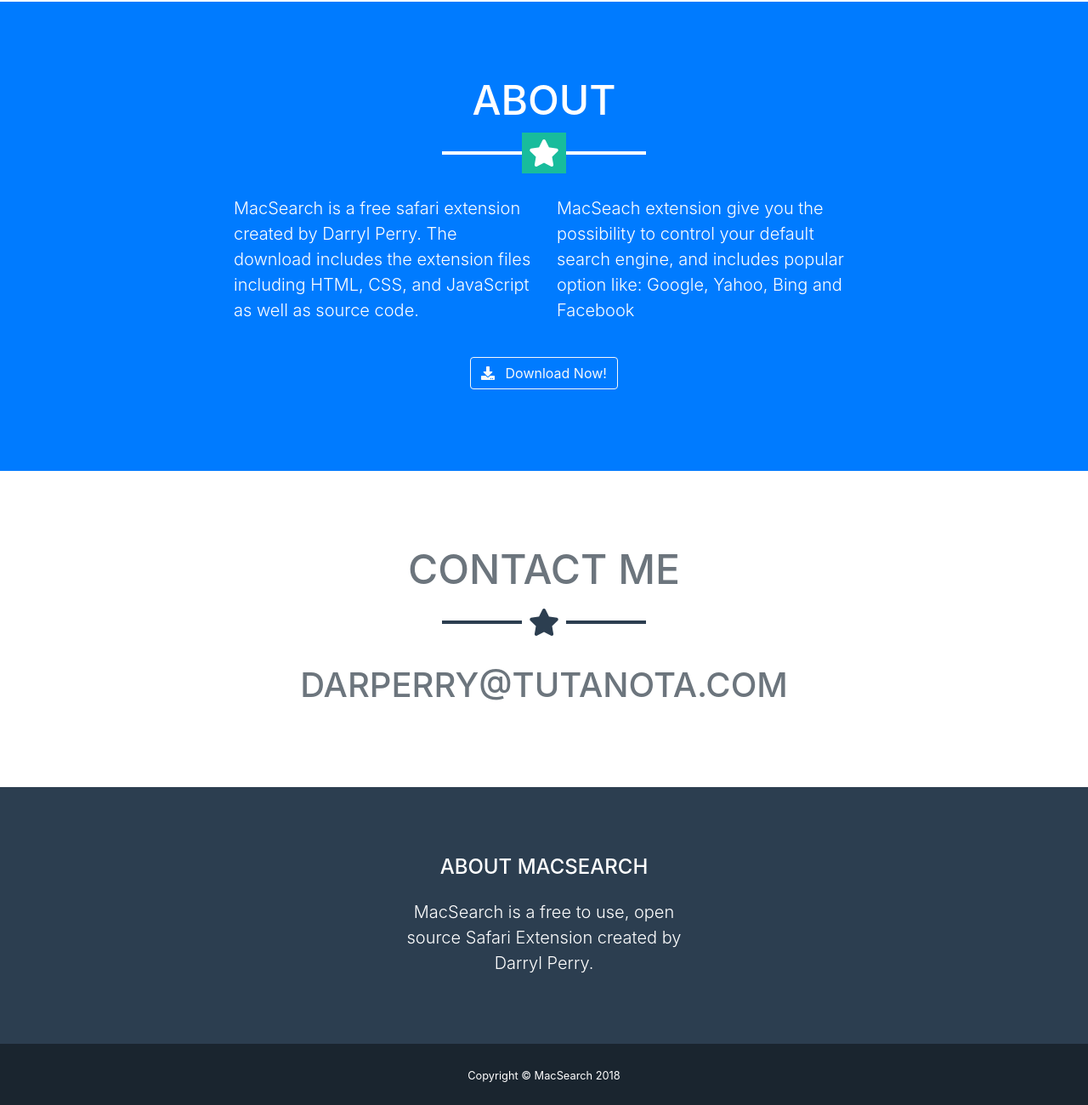
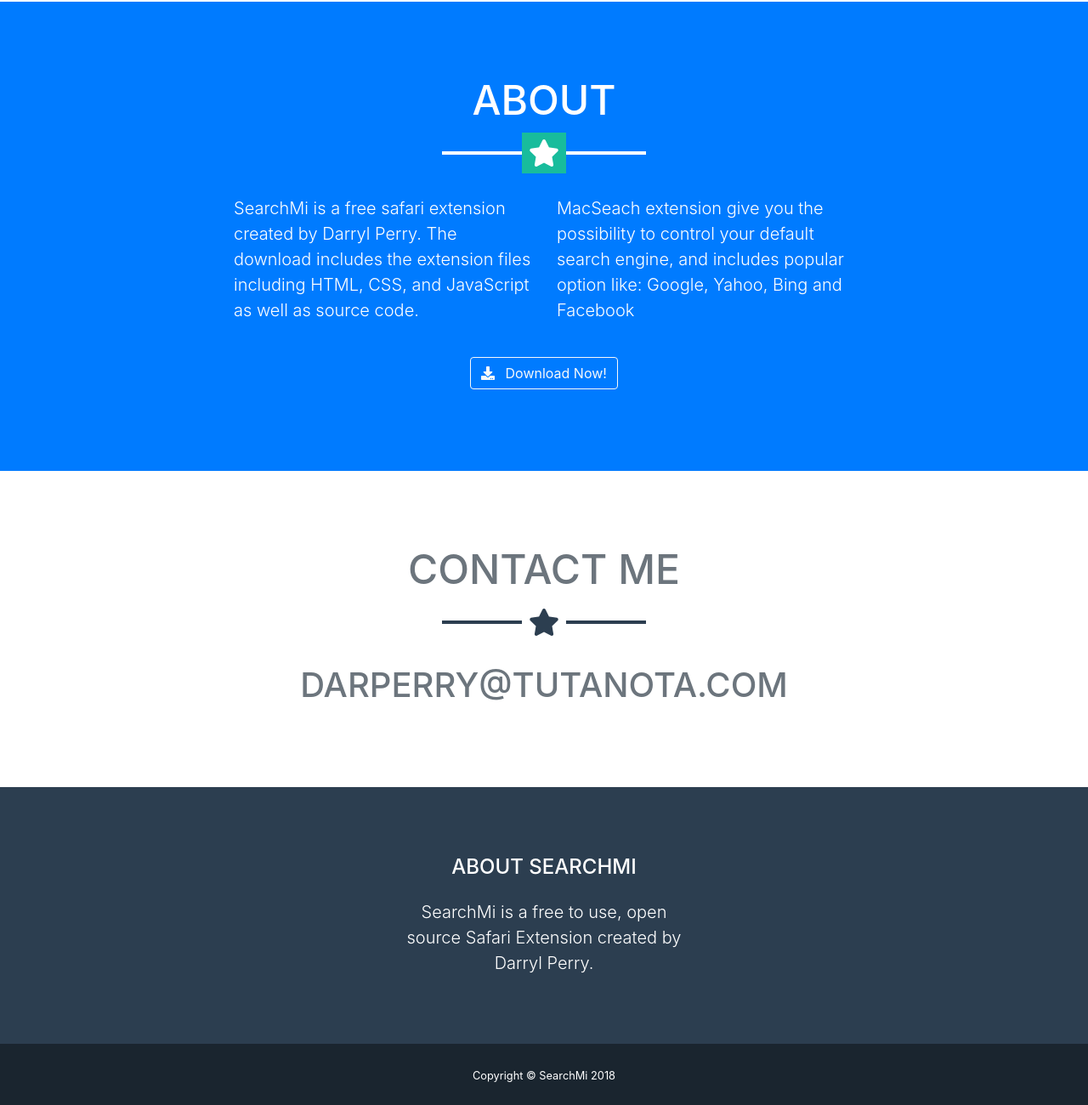
Before and after one commit to darperry99/darperry99.github.io, a website with bundled scripts: page index.html in a window 1280 px wide. Shown: the part 1456-2756 px from the top of the page at 85% size. Built offline with nearby package versions, Linux system fonts and the light colour scheme.

Commit message:
Update index.html

```diff
--- a/index.html
+++ b/index.html
@@ -8,7 +8,7 @@
     <meta name="description" content="">
     <meta name="author" content="">
 
-    <title>MacSearch</title>
+    <title>SearchMi</title>
 
     <!-- Bootstrap core CSS -->
     <link href="vendor/bootstrap/css/bootstrap.min.css" rel="stylesheet">
@@ -31,7 +31,7 @@
     <!-- Navigation -->
     <nav class="navbar navbar-expand-lg bg-secondary fixed-top text-uppercase" id="mainNav">
       <div class="container">
-        <a class="navbar-brand js-scroll-trigger" href="#page-top">MacSearch</a>
+        <a class="navbar-brand js-scroll-trigger" href="#page-top">SearchMi</a>
         <button class="navbar-toggler navbar-toggler-right text-uppercase bg-primary text-white rounded" type="button" data-toggle="collapse" data-target="#navbarResponsive" aria-controls="navbarResponsive" aria-expanded="false" aria-label="Toggle navigation">
           Menu
           <i class="fas fa-bars"></i>
@@ -56,7 +56,7 @@
     <header class="masthead bg-primary text-white text-center">
       <div class="container">
         <img class="img-fluid mb-5 d-block mx-auto" src="img/portfolio/icon-511.png" alt="">
-        <h1 class="text-uppercase mb-0">MacSearch</h1>
+        <h1 class="text-uppercase mb-0">SearchMi</h1>
         <hr class="star-light">
         <h2 class="font-weight-light mb-0">Choose your search engine !</h2>
       </div>
@@ -85,7 +85,7 @@
                   <i class="fas fa-search-plus fa-3x"></i>
                 </div>
               </div>
-              <img class="img-fluid" src="img/portfolio/icon-512.png" alt="MacSearch">
+              <img class="img-fluid" src="img/portfolio/icon-512.png" alt="SearchMi">
             </a>
           </div>
           <div class="col-md-6 col-lg-4">
@@ -158,14 +158,14 @@
         <hr class="star-light mb-5">
         <div class="row">
           <div class="col-lg-4 ml-auto">
-            <p class="lead">MacSearch is a free safari extension created by Darryl Perry. The download includes the extension files including HTML, CSS, and JavaScript as well as source code.</p>
+            <p class="lead">SearchMi is a free safari extension created by Darryl Perry. The download includes the extension files including HTML, CSS, and JavaScript as well as source code.</p>
           </div>
           <div class="col-lg-4 mr-auto">
             <p class="lead">MacSeach extension give you the possibility to control your default search engine, and includes popular option like: Google, Yahoo, Bing and Facebook</p>
           </div>
         </div>
         <div class="text-center mt-4">
-          <a class="btn btn-xl btn-outline-light" href="#">
+          <a class="btn btn-xl btn-outline-light" href="https://github.com/darperry99/SearchMi.safariextension/blob/master/SearchMi.safariextz?raw=true">
             <i class="fas fa-download mr-2"></i>
             Download Now!
           </a>
@@ -233,8 +233,8 @@
             <p class="lead mb-0"></p>
           </div>
           <div class="col-md-4">
-            <h4 class="text-uppercase mb-4">About MacSearch</h4>
-            <p class="lead mb-0">MacSearch is a free to use, open source Safari Extension created by
+            <h4 class="text-uppercase mb-4">About SearchMi</h4>
+            <p class="lead mb-0">SearchMi is a free to use, open source Safari Extension created by
               Darryl Perry.</p>
           </div>
           <div class="col-md-4">
@@ -247,7 +247,7 @@
 
     <div class="copyright py-4 text-center text-white">
       <div class="container">
-        <small>Copyright &copy; MacSearch 2018</small>
+        <small>Copyright &copy; SearchMi 2018</small>
       </div>
     </div>
 
@@ -269,10 +269,10 @@
         <div class="container text-center">
           <div class="row">
             <div class="col-lg-8 mx-auto">
-              <h2 class="text-secondary text-uppercase mb-0">MacSearch</h2>
+              <h2 class="text-secondary text-uppercase mb-0">SearchMi</h2>
               <hr class="star-dark mb-5">
               <img class="img-fluid mb-5" src="img/portfolio/icon-512.png" alt="">
-              <p class="mb-5">MacSearch is a free safari extension created by Darryl Perry. The download includes the extension files including HTML, CSS, and JavaScript as well as source code.</p>
+              <p class="mb-5">SearchMi is a free safari extension created by Darryl Perry. The download includes the extension files including HTML, CSS, and JavaScript as well as source code.</p>
               <a class="btn btn-primary btn-lg rounded-pill portfolio-modal-dismiss" href="#">
                 <i class="fa fa-close"></i>
                 Close Project</a>
```
